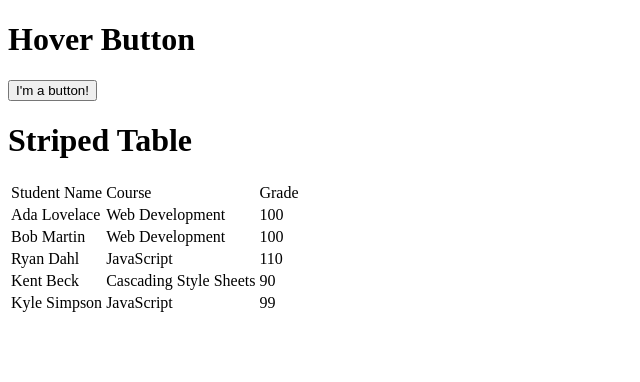
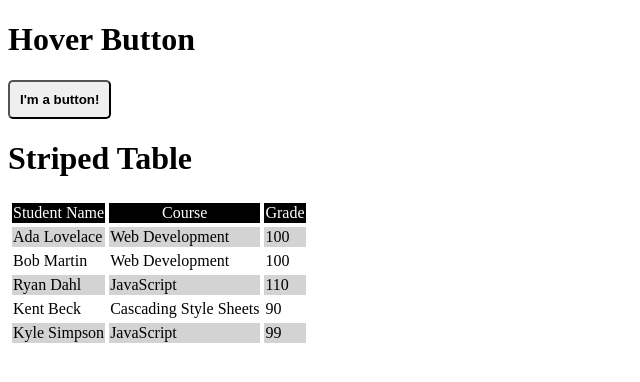
Before and after one commit to Skim-329/practice-problems, a plain HTML site: page css-pseudo-classes/index.html in a window 1280 px wide. Shown: the whole page, without its empty margins (0-640 px from the left). Drawn offline with Linux system fonts and the light colour scheme.

Commit message:
update to pseudo classes exercise

```diff
--- a/css-pseudo-classes/index.html
+++ b/css-pseudo-classes/index.html
@@ -17,6 +17,7 @@
         <td>Course</td>
         <td>Grade</td>
       </thead>
+      <tbody>
         <tr>
           <td>Ada Lovelace</td>
           <td>Web Development</td>
@@ -42,6 +43,7 @@
           <td>JavaScript</td>
           <td>99</td>
         </tr>
+      </tbody>
     </table>
   </body>
 </html>
--- a/css-pseudo-classes/styles.css
+++ b/css-pseudo-classes/styles.css
@@ -0,0 +1,28 @@
+button {
+  border-radius: 5px;
+  padding: 10px;
+  font-weight: bold;
+}
+
+button:hover {
+  background-color: red;
+  color: white;
+  border-color: red;
+  font-weight: bold;
+}
+
+table,
+th,
+td {
+  border: 1px solid white;
+}
+
+thead {
+  background-color: black;
+  color: white;
+  text-align: center;
+}
+
+tbody tr:nth-child(odd) {
+  background-color: lightgray;
+}
```
Lines whose indentation alone changed are shown as unchanged.
